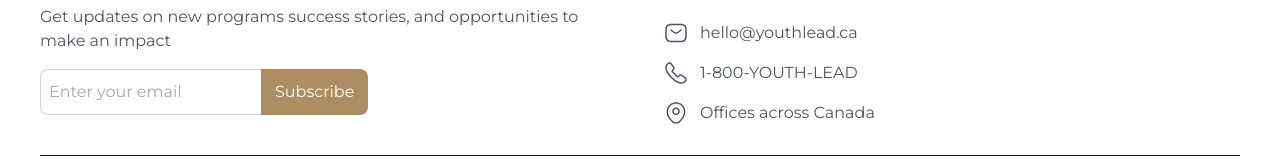
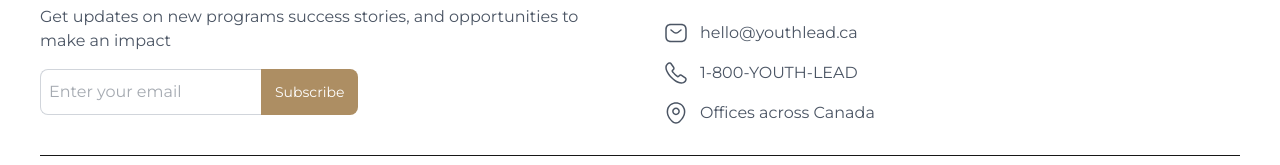
Before and after one commit to daisybuildup/BlackBuildup-Website-, a Next.js app: page / in a window 1280 px wide. Shown: the part 7906-8071 px from the top of the page. Built offline with nearby package versions, Linux system fonts and the light colour scheme.

Commit message:
updated subscribe button

```diff
--- a/src/app/component/footer.jsx
+++ b/src/app/component/footer.jsx
@@ -49,7 +49,7 @@ const footer = () => {
             <p className='pt-4'>Get updates on new programs success stories, and opportunities to make an impact</p>
             <form className='pt-4 flex relative'>
             <input type='email' placeholder='Enter your email' className='pl-2 pr-5 py-2.5 border-l border-y border-[#D1D5DB] rounded-l-lg ' />
-            <button type='submit' className='text-white bg-[#AD8E63] py-2.5 px-3.5 rounded-r-lg  '>Subscribe</button>
+            <button type='submit' className='text-white bg-[#AD8E63] py-2.5 md:px-3.5 px-1.5 text-sm rounded-r-lg  '>Subscribe</button>
             </form>
 
                     </div>
```
